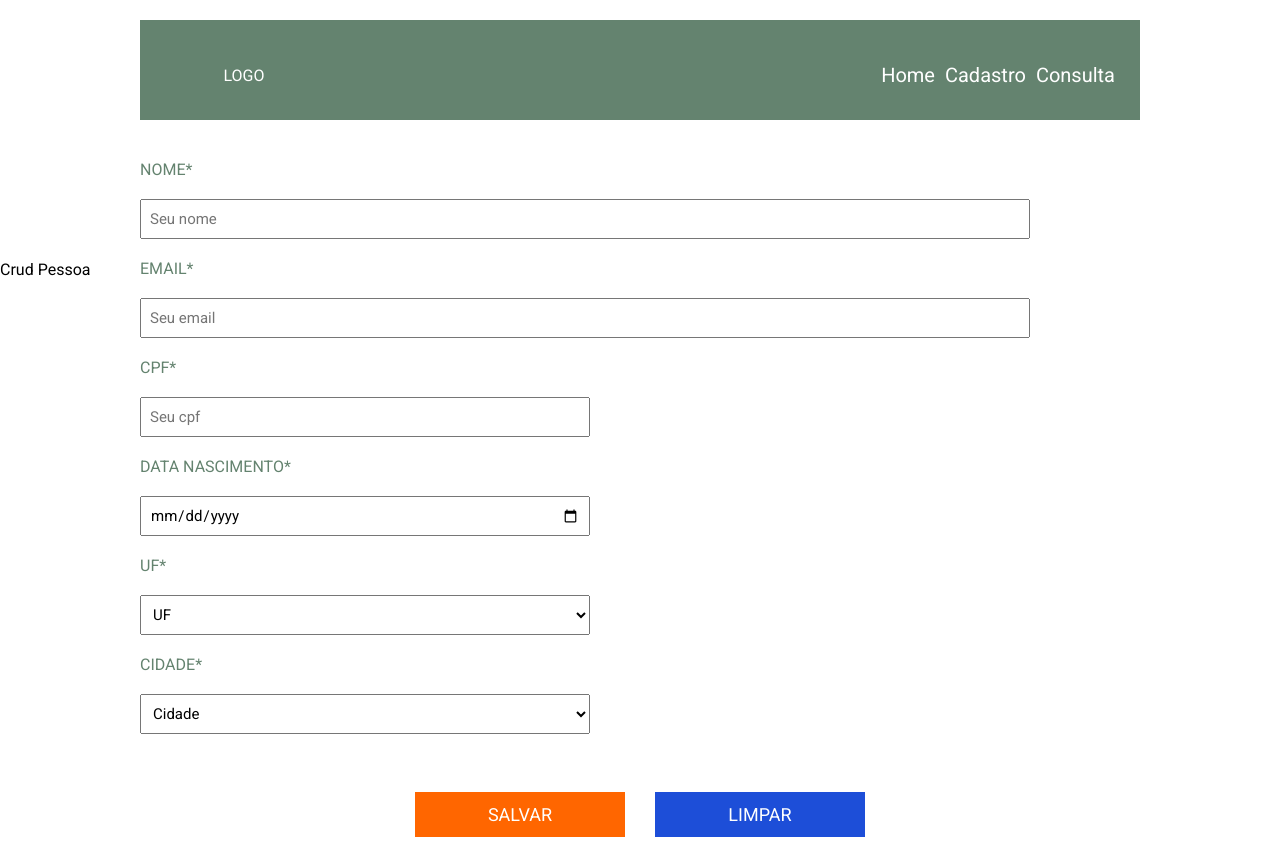
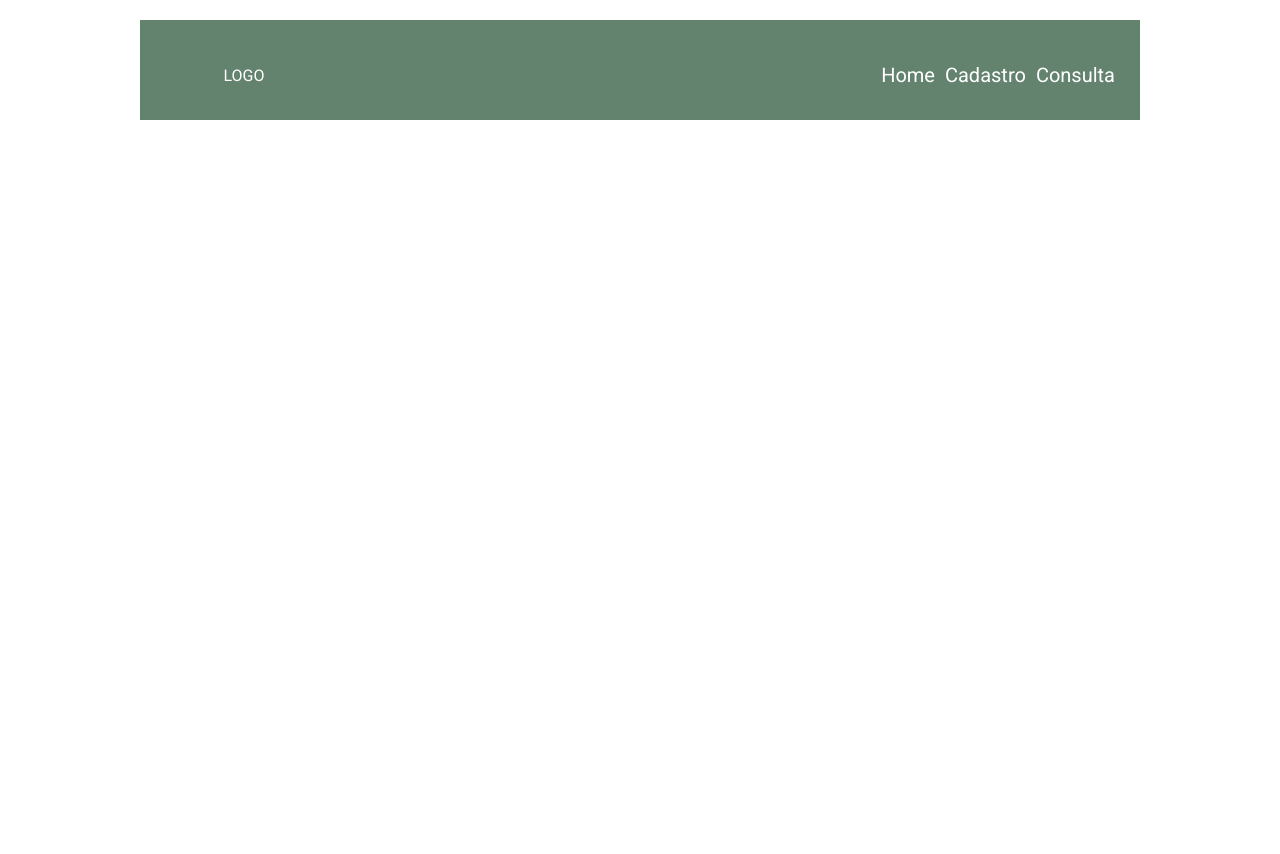
Before and after one commit to LucasAl03/crud_pessoas, an Angular app: page / in a window 1280 px wide. After the commit the page ends 800 px from the top, so only its background shows below. Built offline with nearby package versions, Linux system fonts and the light colour scheme.

Commit message:
correção de componenetes

```diff
--- a/src/app/app.html
+++ b/src/app/app.html
@@ -1,6 +1,3 @@
 <app-menu></app-menu>
-<app-formulario></app-formulario>
-
-<app-home-component></app-home-component>
 
 <router-outlet></router-outlet>
```
